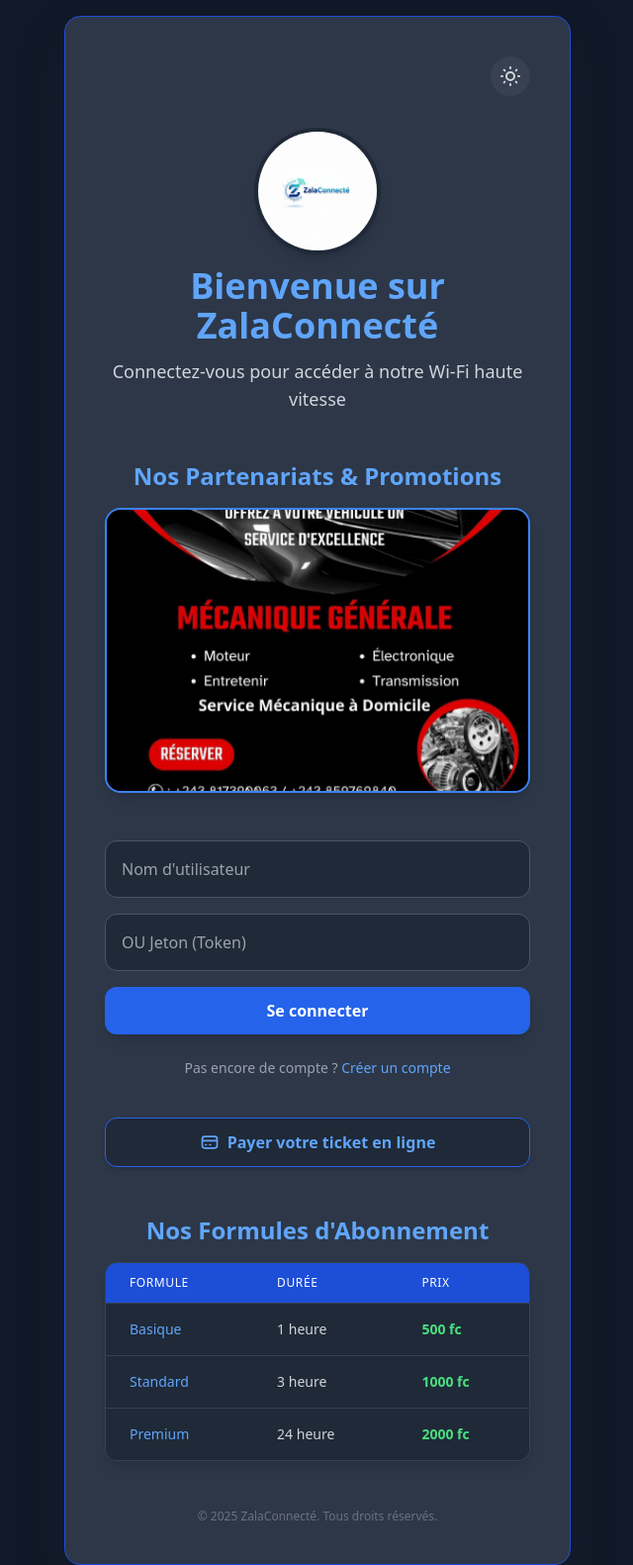
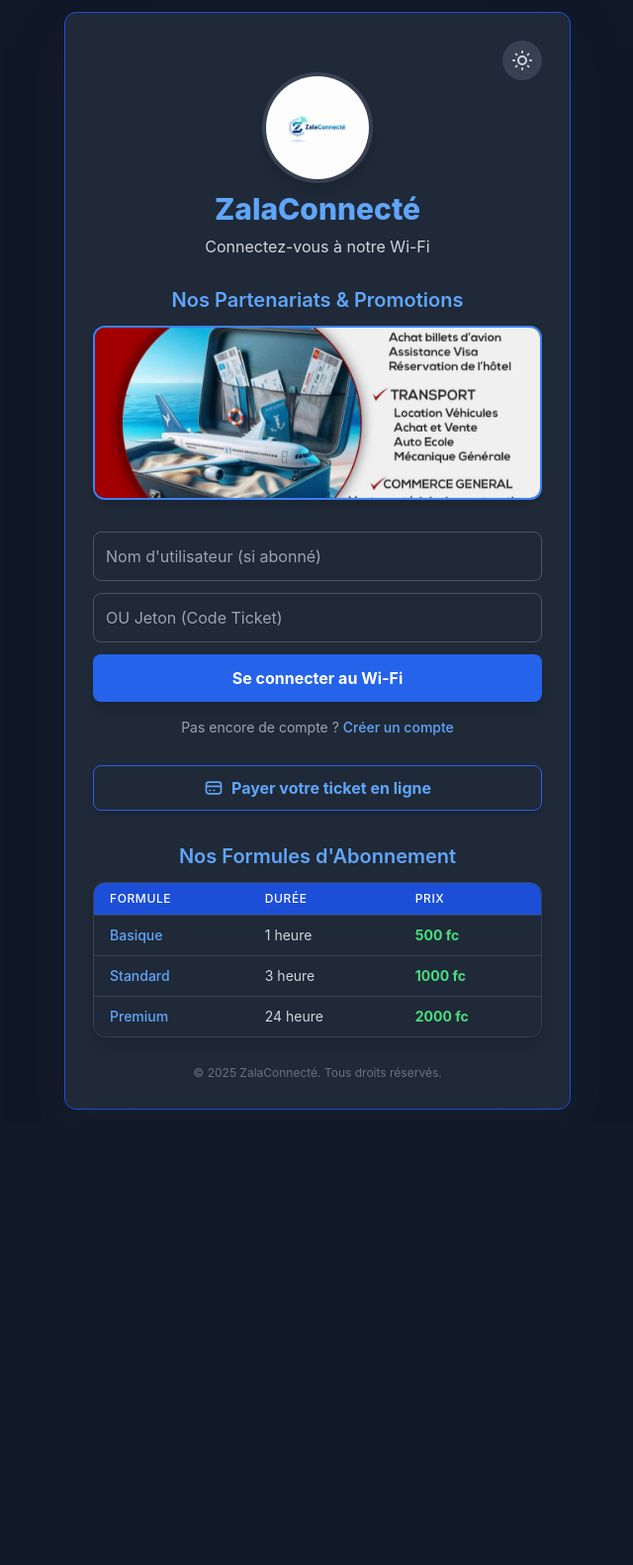
Before and after one commit to intellectConsulting243/zalaconnect-, a plain HTML site: page index.html in a window 1280 px wide. Shown: the whole page at 99% size, without its empty margins (319-959 px from the left). After the commit the page ends 1133 px from the top, so only its background shows below. Drawn offline with nearby package versions, Linux system fonts and the light colour scheme.

Commit message:
Ajout du composant de connexion client et correction CSS

```diff
--- a/index.html
+++ b/index.html
@@ -1,5 +1,5 @@
 <!DOCTYPE html>
-<html lang="fr" class="dark"> <!-- Ajout de la classe 'dark' pour le mode sombre par défaut -->
+<html lang="fr" class="dark">
 <head>
     <meta charset="UTF-8">
     <meta name="viewport" content="width=device-width, initial-scale=1.0">
@@ -12,10 +12,13 @@
             theme: {
                 extend: {
                     colors: {
-                        // Définition d'une couleur d'arrière-plan sombre plus agréable
-                        'dark-bg': '#1a202c',
-                        'dark-card': '#2d3748',
-                    }
+                        // Couleurs sombres ajustées pour un meilleur contraste
+                        'dark-bg': '#111827', // Gray-900
+                        'dark-card': '#1f2937', // Gray-800
+                    },
+                    fontFamily: {
+                        sans: ['Inter', 'sans-serif'],
+                    },
                 }
             }
         }
@@ -30,11 +33,12 @@
         /* Styles spécifiques pour le carrousel d'images publicitaires */
         .billboard-container {
             position: relative;
-            height: 18rem; /* Hauteur définie pour les images (un peu plus grand que l'ancien slider) */
+            /* Hauteur réduite de 18rem à 11rem pour être très compact et rectangulaire */
+            height: 11rem;
             overflow: hidden;
-            border-radius: 1rem; /* rounded-xl */
-            box-shadow: 0 10px 15px -3px rgba(0, 0, 0, 0.1), 0 4px 6px -2px rgba(0, 0, 0, 0.05); /* shadow-lg */
-            border: 2px solid #3b82f6; /* border-blue-500 */
+            border-radius: 0.75rem; /* rounded-xl */
+            box-shadow: 0 4px 6px -1px rgba(0, 0, 0, 0.1), 0 2px 4px -2px rgba(0, 0, 0, 0.06);
+            border: 2px solid #3b82f6;
         }
 
         .billboard-image {
@@ -44,7 +48,7 @@
             width: 100%;
             height: 100%;
             opacity: 0;
-            transition: opacity 1s ease-in-out; /* Transition pour l'opacité */
+            transition: opacity 1s ease-in-out;
         }
 
         .billboard-image.active {
@@ -53,112 +57,111 @@
 
         /* Animation d'entrée/sortie (glissement léger) */
         @keyframes slide-in-out {
-            0% { transform: scale(1.05); }
+            0% { transform: scale(1.02); }
             50% { transform: scale(1); }
-            100% { transform: scale(1.05); }
+            100% { transform: scale(1.02); }
         }
 
         .billboard-image img {
             width: 100%;
             height: 100%;
             object-fit: cover;
-            /* Appliquer une légère animation de zoom/panoramique pour le dynamisme */
             animation: slide-in-out 9s infinite alternate;
         }
     </style>
 </head>
-<!-- Mise à jour du corps pour supporter le mode sombre -->
-<body class="bg-white dark:bg-gray-900 font-sans min-h-screen p-4 flex items-center justify-center text-gray-900 dark:text-gray-100">
+<!-- Réduction du padding du body à p-3 -->
+<body class="bg-white dark:bg-dark-bg font-sans min-h-screen p-3 flex items-center justify-center text-gray-900 dark:text-gray-100">
 
-    <div class="w-full max-w-lg mx-auto bg-white dark:bg-dark-card p-6 sm:p-10 rounded-2xl shadow-2xl shadow-blue-200/50 dark:shadow-gray-800/50 space-y-6 md:space-y-8 border border-blue-300 dark:border-blue-700">
+    <!-- Réduction du padding et du space-y général -->
+    <div class="w-full max-w-lg mx-auto bg-white dark:bg-dark-card p-5 sm:p-7 rounded-xl shadow-2xl shadow-blue-200/50 dark:shadow-gray-800/50 space-y-4 md:space-y-5 border border-blue-300 dark:border-blue-700">
 
-        <!-- Bouton pour basculer le mode sombre -->
-        <div class="flex justify-end">
-            <button id="theme-toggle" class="p-2 rounded-full bg-gray-100 dark:bg-gray-700 text-gray-700 dark:text-gray-300 transition duration-300 hover:scale-105">
-                <!-- Icône Soleil (Mode Clair) -->
-                <svg id="icon-sun" class="h-6 w-6 hidden" fill="none" viewBox="0 0 24 24" stroke="currentColor">
-                    <path stroke-linecap="round" stroke-linejoin="round" stroke-width="2" d="M12 3v1m0 16v1m9-9h-1M4 12H3m15.364 6.364l-.707-.707M6.343 6.343l-.707-.707m12.728 0l-.707.707M6.343 17.657l-.707.707M16 12a4 4 0 11-8 0 4 4 0 018 0z" />
-                </svg>
-                <!-- Icône Lune (Mode Sombre) -->
-                <svg id="icon-moon" class="h-6 w-6" fill="none" viewBox="0 0 24 24" stroke="currentColor">
-                    <path stroke-linecap="round" stroke-linejoin="round" stroke-width="2" d="M20.354 15.354A9 9 0 018.646 3.646 9.003 9.003 0 0012 21a9.003 9.003 0 008.354-5.646z" />
-                </svg>
+        <!-- Conteneur pour gérer l'espace entre le toggle et le header -->
+        <div class="flex flex-col relative">
+            <!-- Bouton pour basculer le mode sombre (Positionné en haut à droite) -->
+            <button id="theme-toggle" class="absolute top-0 right-0 p-2 rounded-full bg-gray-100 dark:bg-gray-700 text-gray-700 dark:text-gray-300 transition duration-300 hover:scale-105 z-10">
+                <!-- Icônes -->
+                <svg id="icon-sun" class="h-6 w-6 hidden" fill="none" viewBox="0 0 24 24" stroke="currentColor"><path stroke-linecap="round" stroke-linejoin="round" stroke-width="2" d="M12 3v1m0 16v1m9-9h-1M4 12H3m15.364 6.364l-.707-.707M6.343 6.343l-.707-.707m12.728 0l-.707.707M6.343 17.657l-.707.707M16 12a4 4 0 11-8 0 4 4 0 018 0z" /></svg>
+                <svg id="icon-moon" class="h-6 w-6" fill="none" viewBox="0 0 24 24" stroke="currentColor"><path stroke-linecap="round" stroke-linejoin="round" stroke-width="2" d="M20.354 15.354A9 9 0 018.646 3.646 9.003 9.003 0 0012 21a9.003 9.003 0 008.354-5.646z" /></svg>
             </button>
+
+            <header class="text-center space-y-2 pt-8"> <!-- pt-8 pour laisser de l'espace au toggle absolu -->
+                <!-- Logo: Retour au chemin local + ajout d'un onerror pour la substitution -->
+                <div class="mx-auto w-28 h-28 flex items-center justify-center rounded-full overflow-hidden shadow-lg border-4 border-white dark:border-gray-700 bg-white dark:bg-gray-700">
+                    <img
+                        src="images/zala.png"
+                        alt="Logo ZalalConnecté"
+                        class="w-full h-full object-cover"
+                        onerror="this.onerror=null; this.src='https://placehold.co/112x112/3b82f6/ffffff?text=Zala';"
+                    >
+                </div>
+                <h1 class="text-3xl font-extrabold text-blue-500 dark:text-blue-400">
+                    ZalaConnecté
+                </h1>
+                <p class="text-gray-600 dark:text-gray-300 text-base">
+                    Connectez-vous à notre Wi-Fi
+                </p>
+            </header>
         </div>
 
-        <header class="text-center space-y-3">
-            <div class="mx-auto w-32 h-32 flex items-center justify-center rounded-full overflow-hidden shadow-lg border-4 border-white dark:border-gray-800 bg-white dark:bg-gray-700">
-                <!-- Image du logo ZalalConnecté (maintenue ronde) -->
-                <img src="images/zala.png" alt="Logo ZalalConnecté" class="w-full h-full object-cover">
-            </div>
-            <h1 class="text-3xl sm:text-4xl font-extrabold text-blue-400 dark:text-blue-400">
-                Bienvenue sur ZalaConnecté
-            </h1>
-            <p class="text-gray-600 dark:text-gray-300 text-lg">
-                Connectez-vous pour accéder à notre Wi-Fi haute vitesse
-            </p>
-        </header>
-
-        <section class="ads pt-4">
-            <h2 class="text-xl sm:text-2xl font-semibold mb-4 text-center text-blue-600 dark:text-blue-400">
+        <!-- Réduction du pt à pt-2 et du mb à mb-3 -->
+        <section class="ads pt-2">
+            <h2 class="text-xl font-semibold mb-3 text-center text-blue-600 dark:text-blue-400">
                 Nos Partenariats & Promotions
             </h2>
-            <!-- Panneau publicitaire avec carrousel d'images -->
+            <!-- Panneau publicitaire avec carrousel d'images (hauteur réduite en CSS) -->
             <div id="billboard-slider" class="billboard-container">
-
-                <!-- Slide 1: LF Groupe - Douanes/Logistique -->
+                <!-- Utilisation de placehold.co comme fallback pour les images -->
                 <div class="billboard-image active">
                     <img src="images/lf-douane.jpeg" alt="Promotion Douanes Logistique LF Groupe" class="w-full h-full object-cover">
                 </div>
-
-                <!-- Slide 2: LF Groupe - Mécanique -->
                 <div class="billboard-image">
-                    <img src="images/lf-mecanique.jpeg" alt="Promotion Mécanique Générale LF Groupe" class="w-full h-full object-cover">
+                    <img src="images/lf-travel.jpeg" alt="Promotion Mécanique Générale LF Groupe" class="w-full h-full object-cover">
                 </div>
-
-                <!-- Slide 3: LF Groupe - Voyages -->
                 <div class="billboard-image">
-                    <img src="images/lf-travel.jpeg" alt="Promotion Assistance Voyage LF Groupe" class="w-full h-full object-cover">
+                    <img src="images/lf-mecanique.jpeg" alt="Promotion Assistance Voyage LF Groupe" class="w-full h-full object-cover">
                 </div>
-
             </div>
         </section>
 
-        <section class="login-form space-y-4 pt-4">
-            <form action="/connect" method="post" class="space-y-4">
+        <!-- Réduction du space-y et pt -->
+        <section class="login-form space-y-3 pt-3">
+            <form action="/connect" method="post" class="space-y-3">
+                <!-- Inputs avec p-3 et rounded-lg (plus compact) -->
                 <input
                     id="username-input"
                     type="text"
                     name="username"
-                    placeholder="Nom d'utilisateur"
-                    class="w-full p-4 border border-gray-300 dark:border-gray-600 rounded-xl bg-gray-50 dark:bg-gray-800 text-gray-900 dark:text-gray-100 placeholder-gray-500 dark:placeholder-gray-400 focus:ring-blue-500 focus:border-blue-500 transition duration-200"
+                    placeholder="Nom d'utilisateur (si abonné)"
+                    class="w-full p-3 border border-gray-300 dark:border-gray-600 rounded-lg bg-gray-50 dark:bg-gray-800 text-gray-900 dark:text-gray-100 placeholder-gray-500 dark:placeholder-gray-400 focus:ring-blue-500 focus:border-blue-500 transition duration-200"
                 >
                 <input
                     id="login-input"
                     type="text"
                     name="identifiant"
-                    placeholder="OU Jeton (Token)"
-                    class="w-full p-4 border border-gray-300 dark:border-gray-600 rounded-xl bg-gray-50 dark:bg-gray-800 text-gray-900 dark:text-gray-100 placeholder-gray-500 dark:placeholder-gray-400 focus:ring-blue-500 focus:border-blue-500 transition duration-200"
+                    placeholder="OU Jeton (Code Ticket)"
+                    class="w-full p-3 border border-gray-300 dark:border-gray-600 rounded-lg bg-gray-50 dark:bg-gray-800 text-gray-900 dark:text-gray-100 placeholder-gray-500 dark:placeholder-gray-400 focus:ring-blue-500 focus:border-blue-500 transition duration-200"
                 >
                 <p id="error-message" class="text-sm text-red-500 text-center font-medium hidden">
                     Veuillez entrer votre nom d'utilisateur, ou un jeton.
                 </p>
                 <button
                     type="submit"
-                    class="w-full bg-blue-600 hover:bg-blue-700 text-white font-bold py-3 rounded-xl shadow-lg transition duration-300 transform hover:scale-[1.01] focus:outline-none focus:ring-4 focus:ring-blue-500/50"
+                    class="w-full bg-blue-600 hover:bg-blue-700 text-white font-bold py-3 rounded-lg shadow-lg transition duration-300 transform hover:scale-[1.01] focus:outline-none focus:ring-4 focus:ring-blue-500/50"
                 >
-                    Se connecter
+                    Se connecter au Wi-Fi
                 </button>
             </form>
-           <p class="no-account text-center text-sm text-gray-500 dark:text-gray-400 pt-2">
+           <!-- Réduction du pt à pt-1 -->
+           <p class="no-account text-center text-sm text-gray-500 dark:text-gray-400 pt-1">
                 Pas encore de compte ?
                 <a href="register.html" class="text-blue-600 dark:text-blue-400 hover:text-blue-800 dark:hover:text-blue-300 font-medium transition duration-200">Créer un compte</a>
             </p>
-
         </section>
 
+        <!-- Lien de paiement : py-3 à py-2.5 et rounded-xl à rounded-lg -->
         <div class="text-center pt-2">
-            <a href="interface-paiement.html" class="inline-flex items-center justify-center w-full px-4 py-3 border border-blue-600 text-blue-600 dark:text-blue-400 bg-white dark:bg-gray-800 hover:bg-blue-50 dark:hover:bg-gray-700 font-bold rounded-xl shadow-md transition duration-300 focus:outline-none focus:ring-2 focus:ring-blue-500/50">
+            <a href="interface-paiement.html" class="inline-flex items-center justify-center w-full px-4 py-2.5 border border-blue-600 text-blue-600 dark:text-blue-400 bg-white dark:bg-gray-800 hover:bg-blue-50 dark:hover:bg-gray-700 font-bold rounded-lg shadow-md transition duration-300 focus:outline-none focus:ring-2 focus:ring-blue-500/50">
                 <svg xmlns="http://www.w3.org/2000/svg" class="h-5 w-5 mr-2" fill="none" viewBox="0 0 24 24" stroke="currentColor" stroke-width="2">
                   <path stroke-linecap="round" stroke-linejoin="round" d="M3 10h18M7 15h1m4 0h1m-7 4h12a3 3 0 003-3V8a3 3 0 00-3-3H6a3 3 0 00-3 3v8a3 3 0 003 3z" />
                 </svg>
@@ -166,40 +169,43 @@
             </a>
         </div>
 
-        <section class="plans pt-4">
-            <h2 class="text-xl sm:text-2xl font-semibold mb-4 text-center text-blue-600 dark:text-blue-400">
+        <!-- Réduction du pt à pt-3 et mb à mb-3 -->
+        <section class="plans pt-3">
+            <h2 class="text-xl font-semibold mb-3 text-center text-blue-600 dark:text-blue-400">
                 Nos Formules d'Abonnement
             </h2>
             <div class="overflow-x-auto rounded-xl shadow-lg border border-gray-200 dark:border-gray-700">
                 <table class="min-w-full divide-y divide-gray-300 dark:divide-gray-700">
                     <thead class="bg-blue-600 dark:bg-blue-700">
                         <tr>
-                            <th scope="col" class="px-6 py-3 text-left text-xs font-medium uppercase tracking-wider text-white">
+                            <!-- Réduction du padding à px-4 py-2 -->
+                            <th scope="col" class="px-4 py-2 text-left text-xs font-medium uppercase tracking-wider text-white">
                                 Formule
                             </th>
-                            <th scope="col" class="px-6 py-3 text-left text-xs font-medium uppercase tracking-wider text-white">
+                            <th scope="col" class="px-4 py-2 text-left text-xs font-medium uppercase tracking-wider text-white">
                                 Durée
                             </th>
-                            <th scope="col" class="px-6 py-3 text-left text-xs font-medium uppercase tracking-wider text-white">
+                            <th scope="col" class="px-4 py-2 text-left text-xs font-medium uppercase tracking-wider text-white">
                                 Prix
                             </th>
                         </tr>
                     </thead>
                     <tbody class="divide-y divide-gray-200 dark:divide-gray-700 bg-white dark:bg-gray-800">
+                        <!-- Réduction du padding à px-4 py-2.5 -->
                         <tr class="hover:bg-blue-50 dark:hover:bg-blue-900 transition duration-150">
-                            <td class="px-6 py-4 whitespace-nowrap text-sm font-medium text-blue-600 dark:text-blue-400">Basique</td>
-                            <td class="px-6 py-4 whitespace-nowrap text-sm text-gray-600 dark:text-gray-300">1 heure</td>
-                            <td class="px-6 py-4 whitespace-nowrap text-sm font-bold text-green-600 dark:text-green-400">500 fc</td>
+                            <td class="px-4 py-2.5 whitespace-nowrap text-sm font-medium text-blue-600 dark:text-blue-400">Basique</td>
+                            <td class="px-4 py-2.5 whitespace-nowrap text-sm text-gray-600 dark:text-gray-300">1 heure</td>
+                            <td class="px-4 py-2.5 whitespace-nowrap text-sm font-bold text-green-600 dark:text-green-400">500 fc</td>
                         </tr>
                         <tr class="hover:bg-blue-50 dark:hover:bg-blue-900 transition duration-150">
-                            <td class="px-6 py-4 whitespace-nowrap text-sm font-medium text-blue-600 dark:text-blue-400">Standard</td>
-                            <td class="px-6 py-4 whitespace-nowrap text-sm text-gray-600 dark:text-gray-300">3 heure</td>
-                            <td class="px-6 py-4 whitespace-nowrap text-sm font-bold text-green-600 dark:text-green-400">1000 fc</td>
+                            <td class="px-4 py-2.5 whitespace-nowrap text-sm font-medium text-blue-600 dark:text-blue-400">Standard</td>
+                            <td class="px-4 py-2.5 whitespace-nowrap text-sm text-gray-600 dark:text-gray-300">3 heure</td>
+                            <td class="px-4 py-2.5 whitespace-nowrap text-sm font-bold text-green-600 dark:text-green-400">1000 fc</td>
                         </tr>
                         <tr class="hover:bg-blue-50 dark:hover:bg-blue-900 transition duration-150">
-                            <td class="px-6 py-4 whitespace-nowrap text-sm font-medium text-blue-600 dark:text-blue-400">Premium</td>
-                            <td class="px-6 py-4 whitespace-nowrap text-sm text-gray-600 dark:text-gray-300">24 heure</td>
-                            <td class="px-6 py-4 whitespace-nowrap text-sm font-bold text-green-600 dark:text-green-400">2000 fc</td>
+                            <td class="px-4 py-2.5 whitespace-nowrap text-sm font-medium text-blue-600 dark:text-blue-400">Premium</td>
+                            <td class="px-4 py-2.5 whitespace-nowrap text-sm text-gray-600 dark:text-gray-300">24 heure</td>
+                            <td class="px-4 py-2.5 whitespace-nowrap text-sm font-bold text-green-600 dark:text-green-400">2000 fc</td>
                         </tr>
                     </tbody>
                 </table>
@@ -207,7 +213,8 @@
         </section>
 
 
-        <footer class="text-center pt-4 text-xs text-gray-500 dark:text-gray-500">
+        <!-- Réduction du pt à pt-2 -->
+        <footer class="text-center pt-2 text-xs text-gray-500 dark:text-gray-500">
             <p>&copy; 2025 ZalaConnecté. Tous droits réservés.</p>
         </footer>
 
@@ -234,7 +241,6 @@
     }
 
     // Lire la préférence utilisateur ou utiliser le mode sombre par défaut
-    // Le mode sombre est activé par défaut dans la balise <html>
     let isDarkMode = htmlElement.classList.contains('dark');
     updateIcon(isDarkMode);
 
@@ -267,6 +273,7 @@
                 e.preventDefault();
                 errorMessage.classList.remove('hidden');
                 usernameInput.focus();
+                // Utilisation d'un message d'erreur temporaire à la place d'une alerte
                 setTimeout(() => {
                     errorMessage.classList.add('hidden');
                 }, 3000);
@@ -297,7 +304,6 @@
 
         // Démarrer le carrousel uniquement s'il y a plus d'une image
         if (totalSlides > 1) {
-             // Assurer que la première slide est active au démarrage (déjà fait dans le HTML, mais pour la sécurité)
              slides[0].classList.add('active');
              setInterval(showNextSlide, intervalTime);
         } else if (totalSlides === 1) {
```
